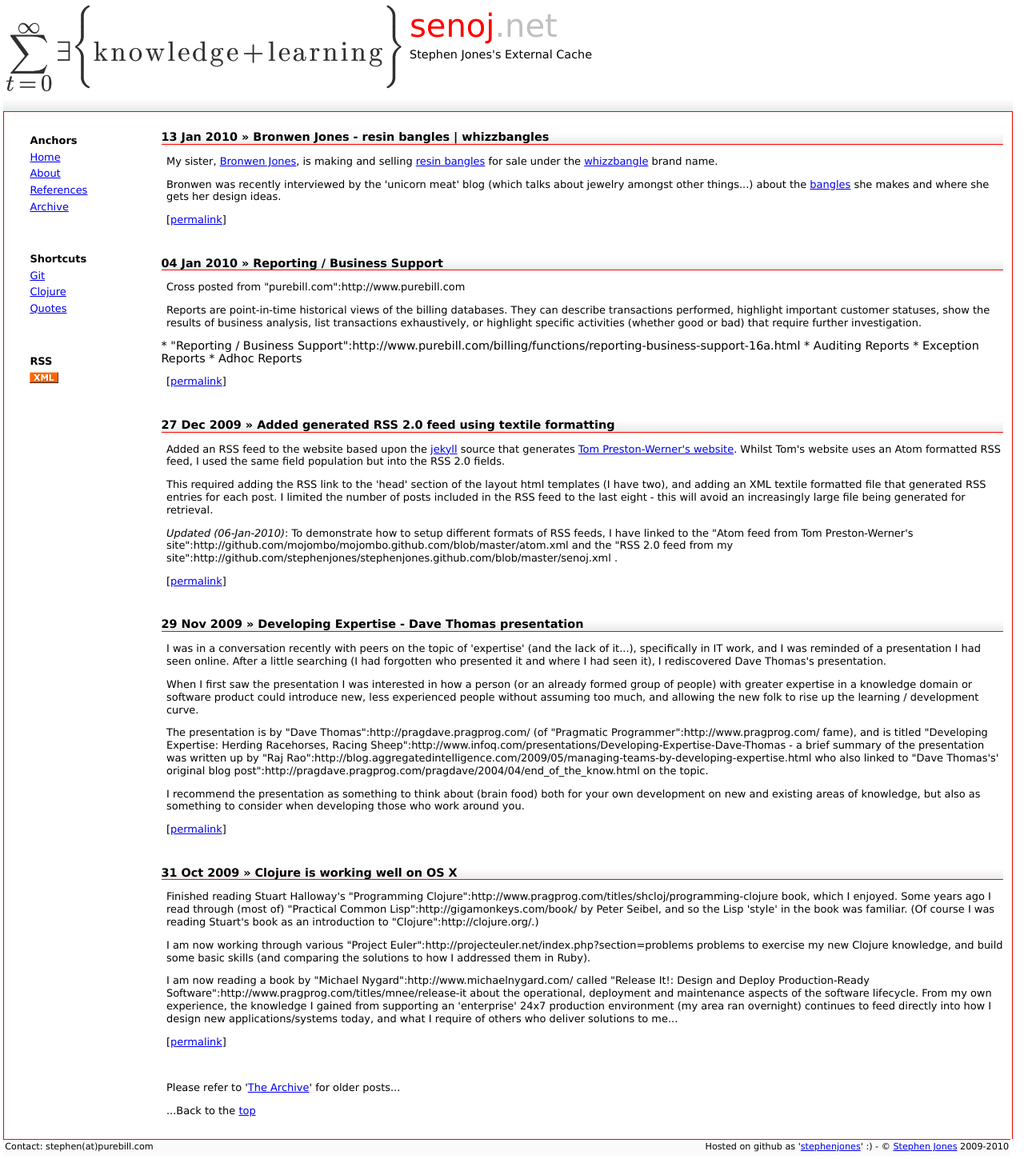
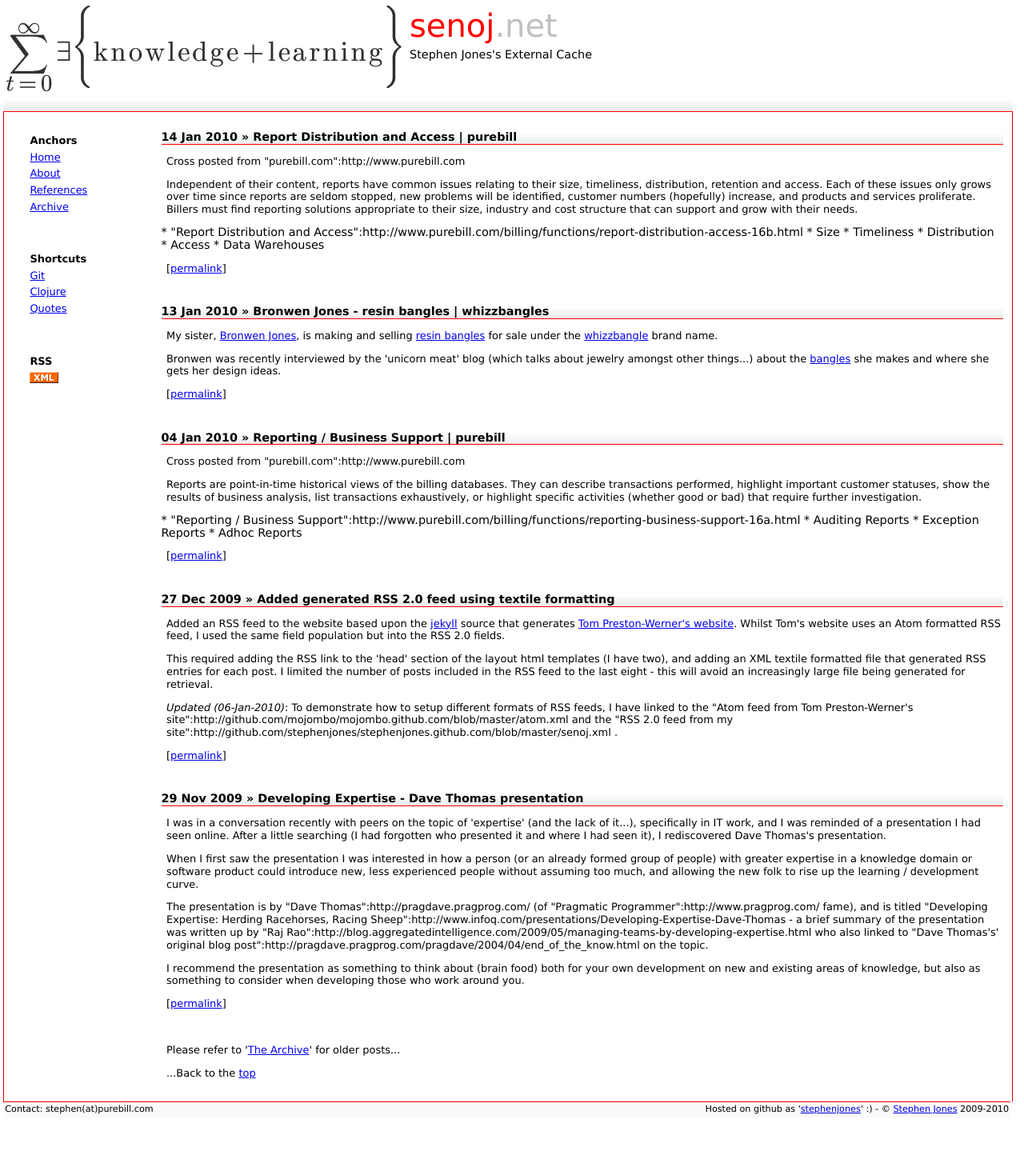
Before and after one commit to stephenjones/stephenjones.github.com, a Jekyll site: the page built from index.html, in a window 1280 px wide. Shown: the whole page at 80% size. Built offline with Jekyll 4.4.1, drawn with Linux system fonts in a browser that asks for light colours; Markdown is read by kramdown in place of the engine named in the settings; comment, search, counter and statistics services are not loaded; after the commit the page ends 1402 px from its top, so only the background shows below that.

Commit message:
cross posted note 64 from purebill on report distribution and access

```diff
--- a/_layouts/post.html
+++ b/_layouts/post.html
@@ -38,7 +38,7 @@ trial: dummy data
 
 <div id="related">
 <ul>
-    {% for post in site.posts limit:3 %}
+    {% for post in site.posts limit:5 %}
       <li><span>{{ post.date | date_to_string }}</span> &raquo; <a href="{{ post.url }}">{{ post.title }}</a></li>
     {% endfor %}
 </ul>
--- a/_posts/2010-01-04-reporting-business-support.textile
+++ b/_posts/2010-01-04-reporting-business-support.textile
@@ -1,6 +1,6 @@
 ---
 layout: post
-title:  Reporting / Business Support
+title:  Reporting / Business Support | purebill
 ---
 
 <p>Cross posted from "purebill.com":http://www.purebill.com</p>
--- /dev/null
+++ b/_posts/2010-01-14-report-distribution-access.textile
@@ -0,0 +1,15 @@
+---
+layout: post
+title:  Report Distribution and Access | purebill
+---
+
+<p>Cross posted from "purebill.com":http://www.purebill.com</p>
+
+<p>Independent of their content, reports have common issues relating to their size, timeliness, distribution, retention and access. Each of these issues only grows over time since reports are seldom stopped, new problems will be identified, customer numbers (hopefully) increase, and products and services proliferate. Billers must find reporting solutions appropriate to their size, industry and cost structure that can support and grow with their needs.</p>
+
+* "Report Distribution and Access":http://www.purebill.com/billing/functions/report-distribution-access-16b.html
+* Size
+* Timeliness
+* Distribution
+* Access
+* Data Warehouses
```
